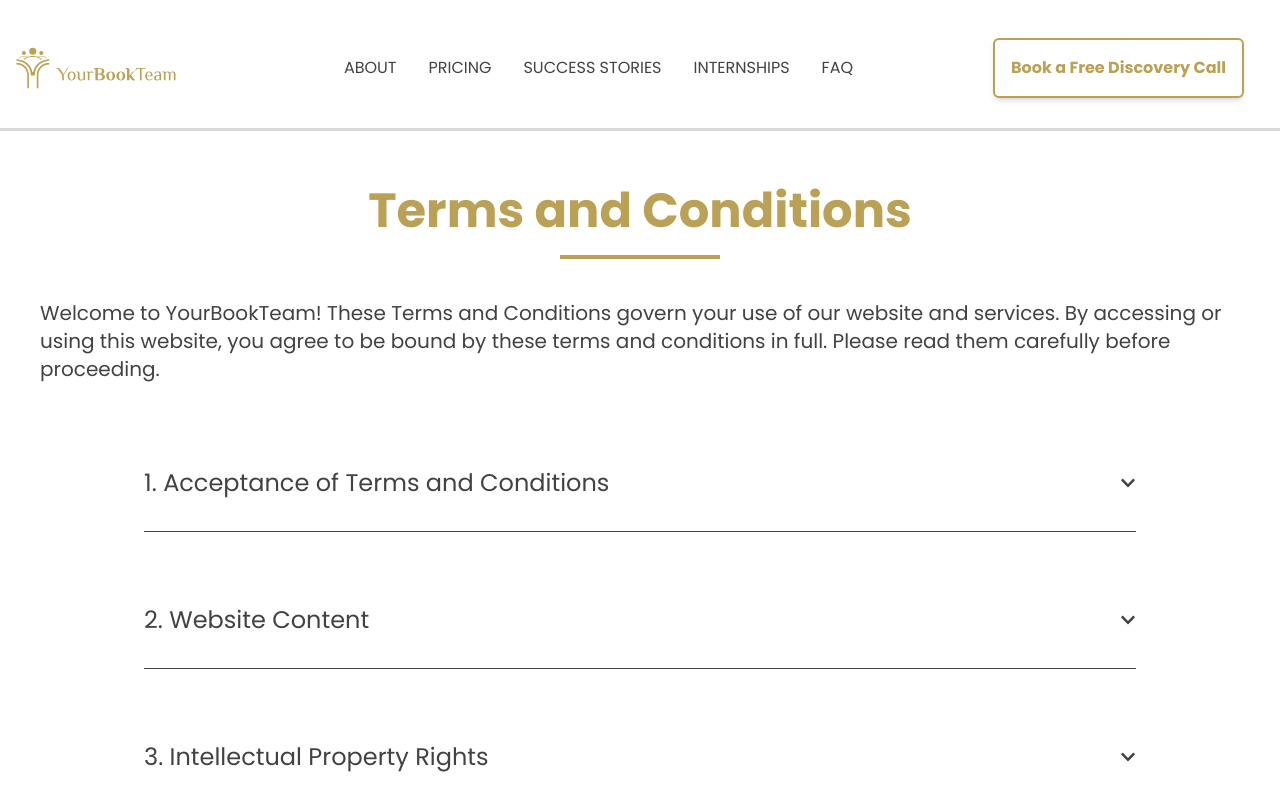
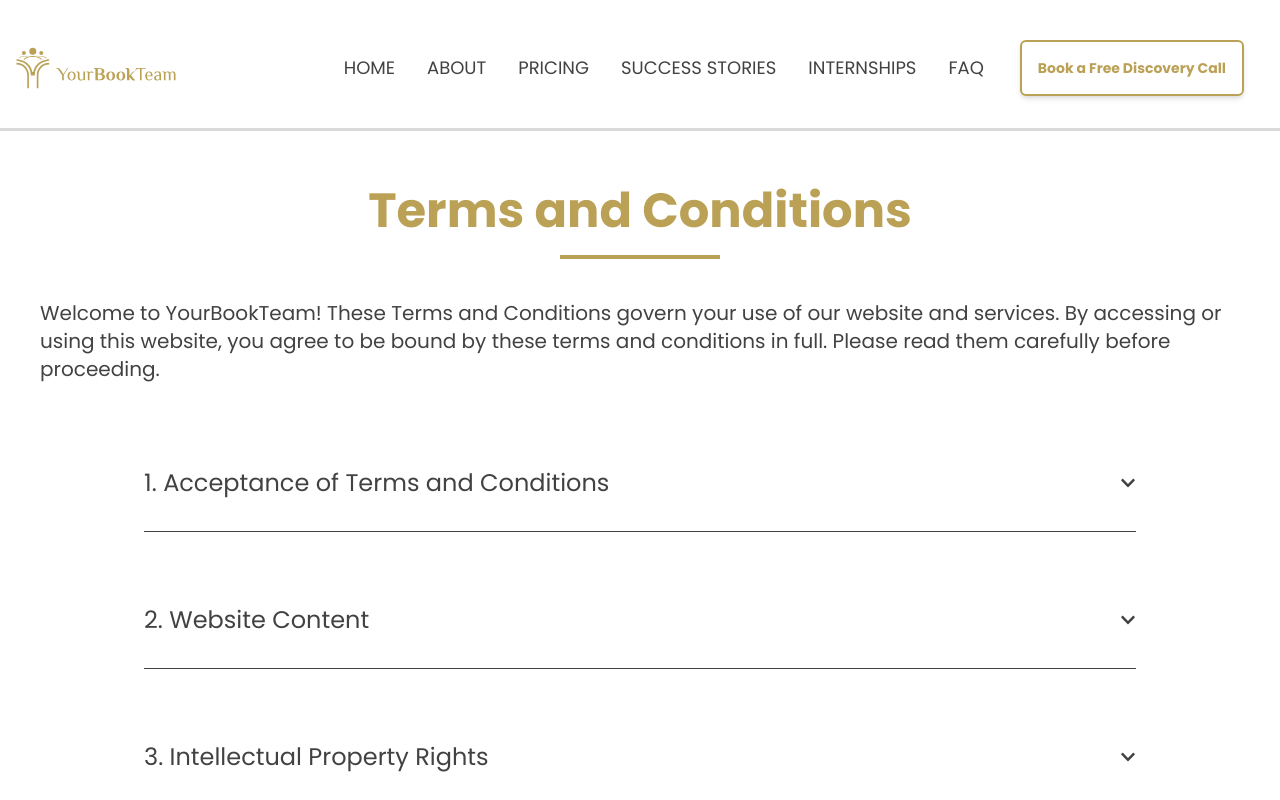
Before and after one commit to YourBookTeam/YBT_Website, a React (Vite) app: page /terms in a window 1280 px wide. Shown: the top 800 px of the page. Built offline with nearby package versions, Linux system fonts and the light colour scheme; a web font is replaced by a local one.

Commit message:
fix/nav_bar_adjustments

```diff
--- a/src/components/navbar/DesktopNavbar.jsx
+++ b/src/components/navbar/DesktopNavbar.jsx
@@ -6,13 +6,22 @@ function DesktopNavbar() {
   return (
     <nav className="hidden md:flex mb-4 px-2 lg:px-4 pt-5 pb-3 justify-between items-center w-screen bg-white border-b-3 border-[var(--color-light-gray)]">
       <div className="pr-6 lg:pr-12">
-        <DesktopLogo className="fill-gold"></DesktopLogo>
+        <DesktopLogo className="fill-gold md:w-32 md:h-20 lg:w-40 lg:h-24"></DesktopLogo>
       </div>
 
+      <div className="flex items-center gap-2 lg:gap-4">
         <div className="flex gap-4 lg:gap-8">
+          <Link to="/" className="relative group">
+            <span className="relative pb-1">
+              <span className="inline-block text-sm lg:text-lg transition-transform duration-200 ease-out group-hover:scale-105">
+                HOME
+              </span>
+              <span className="absolute bottom-0 left-0 right-0 h-0.5 bg-gold origin-center scale-x-0 group-hover:scale-x-100 transition-transform duration-300 ease-in-out"></span>
+            </span>
+          </Link>
           <Link to="/about" className="relative group">
             <span className="relative pb-1">
-            <span className="inline-block text-sm lg:text-base transition-transform duration-200 ease-out group-hover:scale-105">
+              <span className="inline-block text-sm lg:text-lg transition-transform duration-200 ease-out group-hover:scale-105">
                 ABOUT
               </span>
               <span className="absolute bottom-0 left-0 right-0 h-0.5 bg-gold origin-center scale-x-0 group-hover:scale-x-100 transition-transform duration-300 ease-in-out"></span>
@@ -20,7 +29,7 @@ function DesktopNavbar() {
           </Link>
           <Link to="/pricing" className="relative group">
             <span className="relative pb-1">
-            <span className="inline-block text-sm lg:text-base transition-transform duration-200 ease-out group-hover:scale-105">
+              <span className="inline-block text-sm lg:text-lg transition-transform duration-200 ease-out group-hover:scale-105">
                 PRICING
               </span>
               <span className="absolute bottom-0 left-0 right-0 h-0.5 bg-gold origin-center scale-x-0 group-hover:scale-x-100 transition-transform duration-300 ease-in-out"></span>
@@ -31,7 +40,7 @@ function DesktopNavbar() {
             className="relative group whitespace-nowrap"
           >
             <span className="relative pb-1">
-            <span className="inline-block text-sm lg:text-base transition-transform duration-200 ease-out group-hover:scale-105">
+              <span className="inline-block text-sm lg:text-lg transition-transform duration-200 ease-out group-hover:scale-105">
                 SUCCESS STORIES
               </span>
               <span className="absolute bottom-0 left-0 right-0 h-0.5 bg-gold origin-center scale-x-0 group-hover:scale-x-100 transition-transform duration-300 ease-in-out"></span>
@@ -39,7 +48,7 @@ function DesktopNavbar() {
           </Link>
           <Link to="/internships" className="relative group">
             <span className="relative pb-1">
-            <span className="inline-block text-sm lg:text-base transition-transform duration-200 ease-out group-hover:scale-105">
+              <span className="inline-block text-sm lg:text-lg transition-transform duration-200 ease-out group-hover:scale-105">
                 INTERNSHIPS
               </span>
               <span className="absolute bottom-0 left-0 right-0 h-0.5 bg-gold origin-center scale-x-0 group-hover:scale-x-100 transition-transform duration-300 ease-in-out"></span>
@@ -47,15 +56,15 @@ function DesktopNavbar() {
           </Link>
           <Link to="/faq" className="relative group">
             <span className="relative pb-1">
-            <span className="inline-block text-sm lg:text-base transition-transform duration-200 ease-out group-hover:scale-105">
+              <span className="inline-block text-sm lg:text-lg transition-transform duration-200 ease-out group-hover:scale-105">
                 FAQ
               </span>
               <span className="absolute bottom-0 left-0 right-0 h-0.5 bg-gold origin-center scale-x-0 group-hover:scale-x-100 transition-transform duration-300 ease-in-out"></span>
             </span>
           </Link>
         </div>
-
         <DiscoveryButton />
+      </div>
     </nav>
   );
 }
--- a/src/components/navbar/DiscoveryButton.jsx
+++ b/src/components/navbar/DiscoveryButton.jsx
@@ -3,7 +3,7 @@ import Button from "../Button";
 function DiscoveryButton({ onClick }) {
   return (
     <div>
-      <Button gold tall to="/contact" onClick={onClick} className="mx-5">
+      <Button gold tall to="/contact" onClick={onClick} className="mx-5 text-sm">
         Book a Free Discovery Call
       </Button>
     </div>
```
Lines whose indentation alone changed are shown as unchanged.
